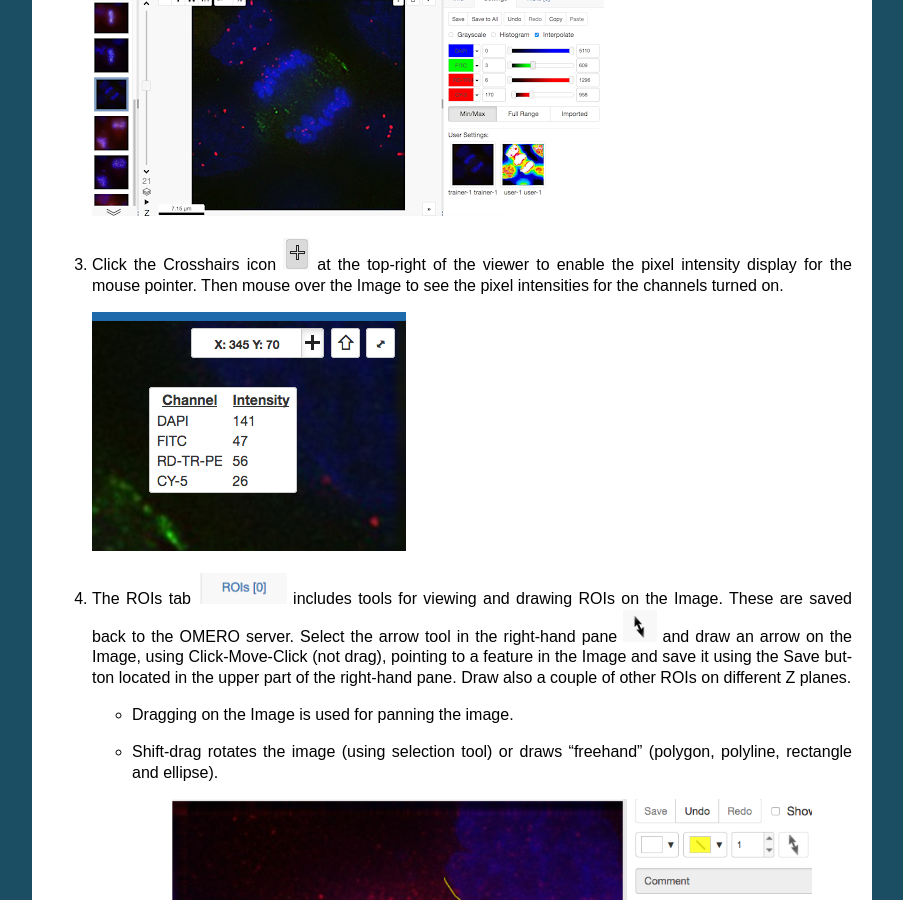
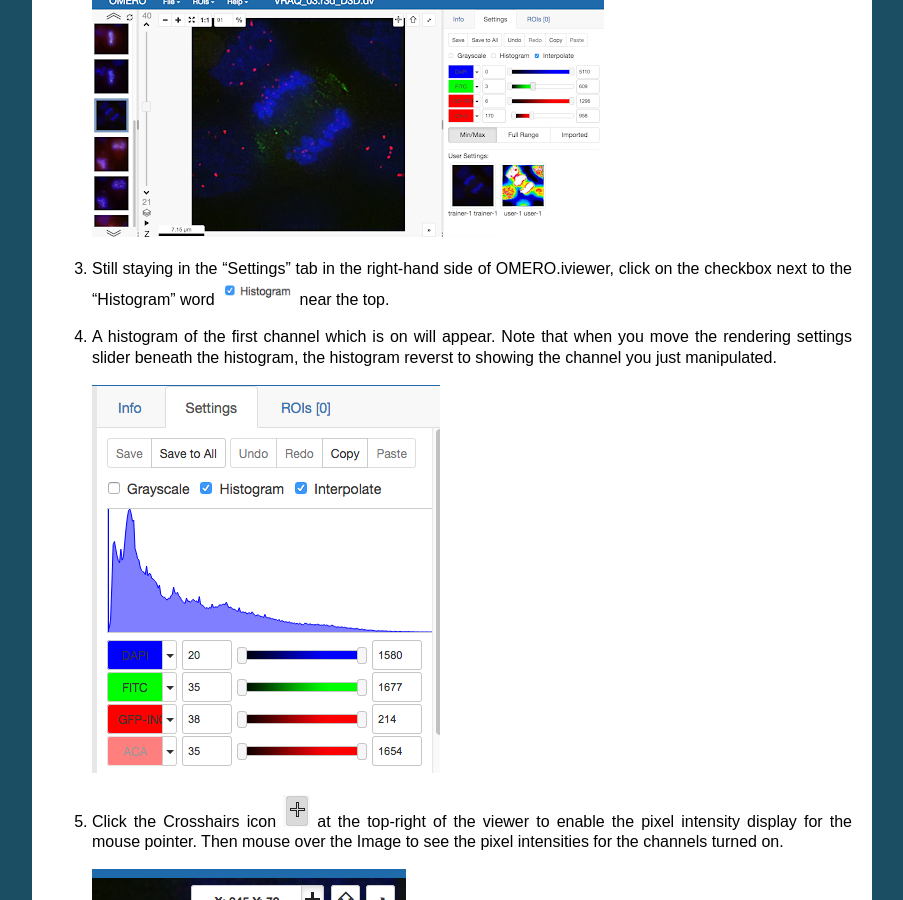
Before and after one commit to ome/omero-guide-iviewer, a Sphinx documentation site: the page built from docs/iviewer.rst, in a window 1280 px wide and 900 px high, scrolled down 1188 px. Shown: the whole window, without its empty margins (198-1101 px from the left). Built offline with Sphinx 7.4.7, drawn with Linux system fonts in a browser that asks for light colours; some of the changed text lies outside the part shown.

Commit message:
Add historgam feature and screenshots

```diff
--- a/docs/iviewer.rst
+++ b/docs/iviewer.rst
@@ -16,6 +16,8 @@ We will show here:
 -  How to open multidimensional images in OMERO.iviewer
 
 -  How to change rendering settings in OMERO.iviewer and scroll through z and t
+
+-  How to use the Histogram feature
 
 -  How to inspect the intensities, zoom and rotate the image
 
@@ -68,6 +70,12 @@ default viewer for OMERO.web.
 #. We can adjust the rendering settings and scroll through Z or T.
 
    .. image:: images/Iviewer2.png
+
+#. Still staying in the "Settings" tab in the right-hand side of OMERO.iviewer, click on the checkbox next to the "Histogram" word |image0| near the top.
+
+#. A histogram of the first channel which is on will appear. Note that when you move the rendering settings slider beneath the histogram, the histogram reverst to showing the channel you just manipulated.
+
+   .. image:: images/Iviewer0b.png
 
 #. Click the Crosshairs icon |image3| at the top-right of the viewer to enable the pixel intensity display for the mouse pointer. Then mouse over the Image to see the pixel intensities for the channels turned on.
 
@@ -139,6 +147,12 @@ default viewer for OMERO.web.
 
     - Click the Apply to All button |image17| and confirm by clicking Continue.
 
+.. |image0| image:: images/Iviewer0.png
+   :width: 0.79167in
+   :height: 0.27083in
+.. |image0b| image:: images/Iviewer0b.png
+   :width: 0.79167in
+   :height: 0.27083in
 .. |image1| image:: images/Iviewer1.png
    :width: 0.79167in
    :height: 0.27083in
```
Also changed, not shown: docs/images/Iviewer0.png (added), docs/images/Iviewer0b.png (added).
